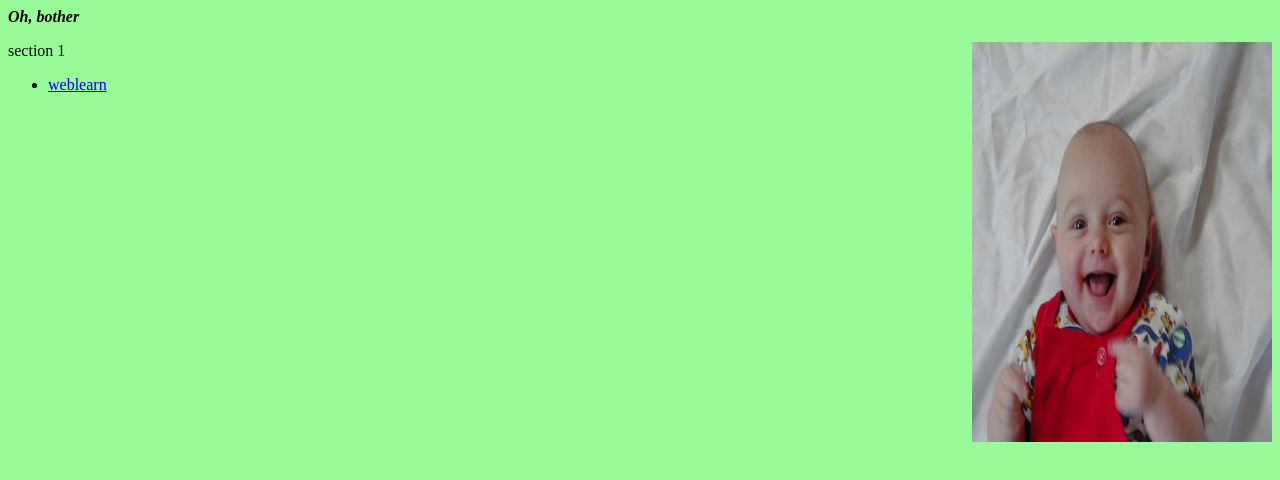
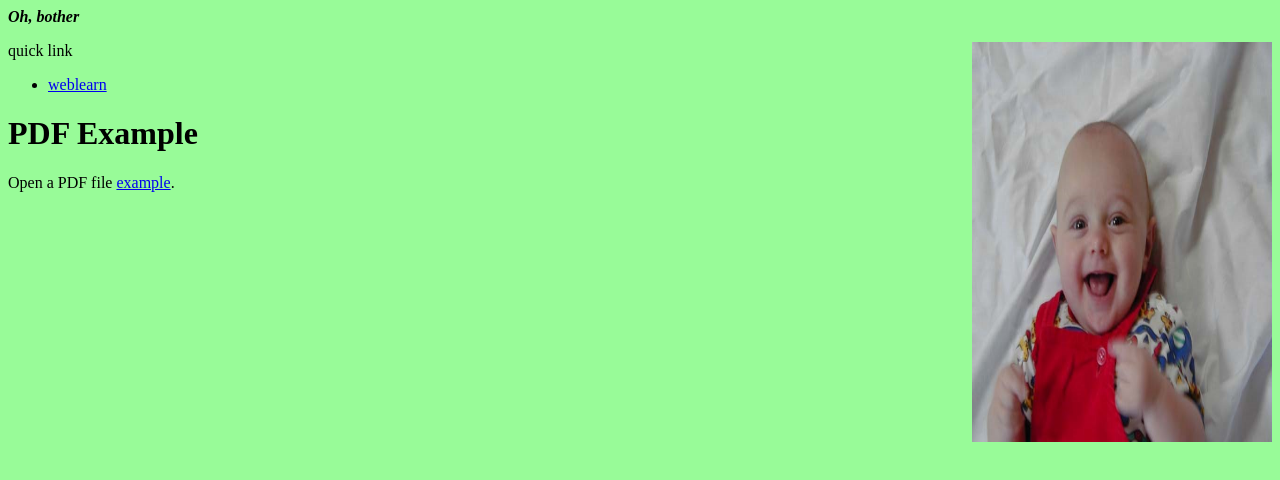
Before and after one commit to kankanray/kankanray.github.io, a plain HTML site: page index.html in a window 1280 px wide. Drawn offline with Linux system fonts and the light colour scheme.

Commit message:
Update index.html

```diff
--- a/index.html
+++ b/index.html
@@ -17,12 +17,16 @@
     </p>
 
     <div>
-        <p>section 1</p>
+        <p>quick link</p>
     </div>
     <div>
         <ul>
             <li><a href="http:\\learn.tsinghua.edu.cn\" target="_blank">weblearn</a></li>
         </ul>
     </div>
+
+    <h1>PDF Example</h1>
+    <p>Open a PDF file <a href="test.pdf">example</a>.</p>
+
 </body>
 </html>
```
